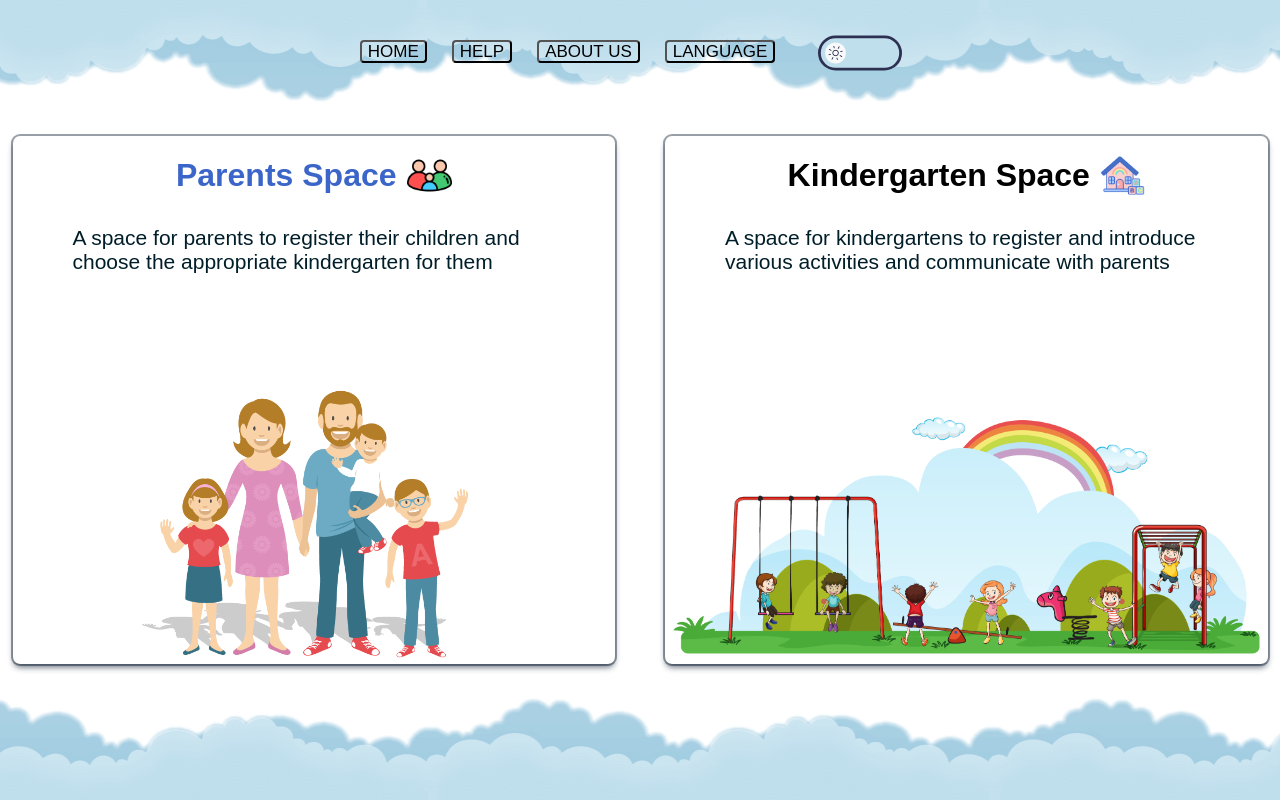
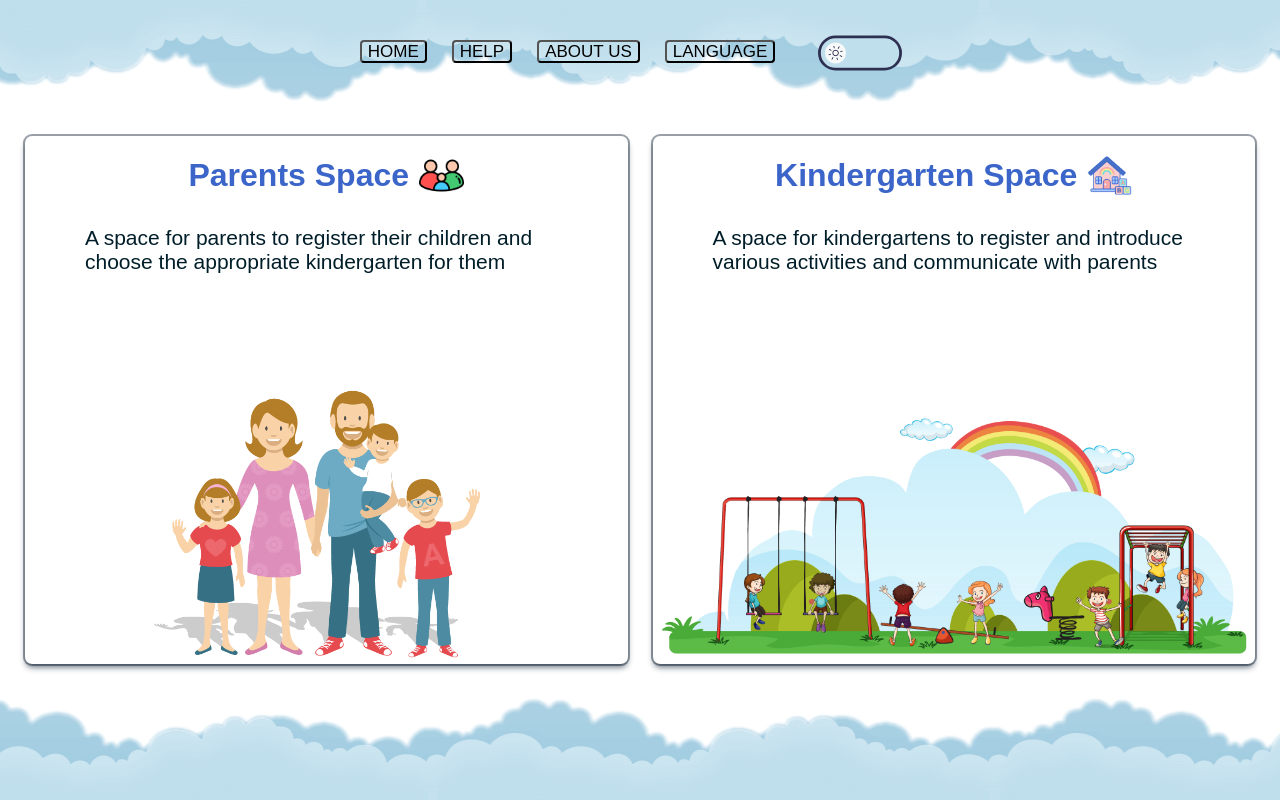
Before and after one commit to jeo17/Rawdhati, a React (Create React App) app: page / in a window 1280 px wide. Built offline with nearby package versions, Linux system fonts and the light colour scheme.

Commit message:
no commit

```diff
--- a/src/App.css
+++ b/src/App.css
@@ -16,7 +16,7 @@
  display: flex;
 }
 .kinside{
-    margin: 25px 12.5px 25px 25px;
+    margin: 25px 25px 25px 12.5px;
     height: 100%;
     width: 50%;
     box-shadow: rgba(6, 24, 44, 0.4) 0px 0px 0px 2px, rgba(6, 24, 44, 0.65) 0px 4px 6px -1px, rgba(255, 255, 255, 0.08) 0px 1px 0px inset;
@@ -29,7 +29,7 @@
     background-repeat: no-repeat;
 }
 .parside{
-    margin: 25px 25px 25px 12.5px;
+    margin: 25px 12.5px 25px 25px;
     height: 100%;
     width: 50%;
     box-shadow: rgba(6, 24, 44, 0.4) 0px 0px 0px 2px, rgba(6, 24, 44, 0.65) 0px 4px 6px -1px, rgba(255, 255, 255, 0.08) 0px 1px 0px inset;
@@ -44,7 +44,7 @@
 .parside h1{
     color: #3b65c9;
 }
-.kenside h1{
+.kinside h1{
     color: #3b65c9;
 }
 
```
Also changed, not shown: src/fam3.png (deleted), src/sign_kin.js (added), src/sign_pr.js (added).
